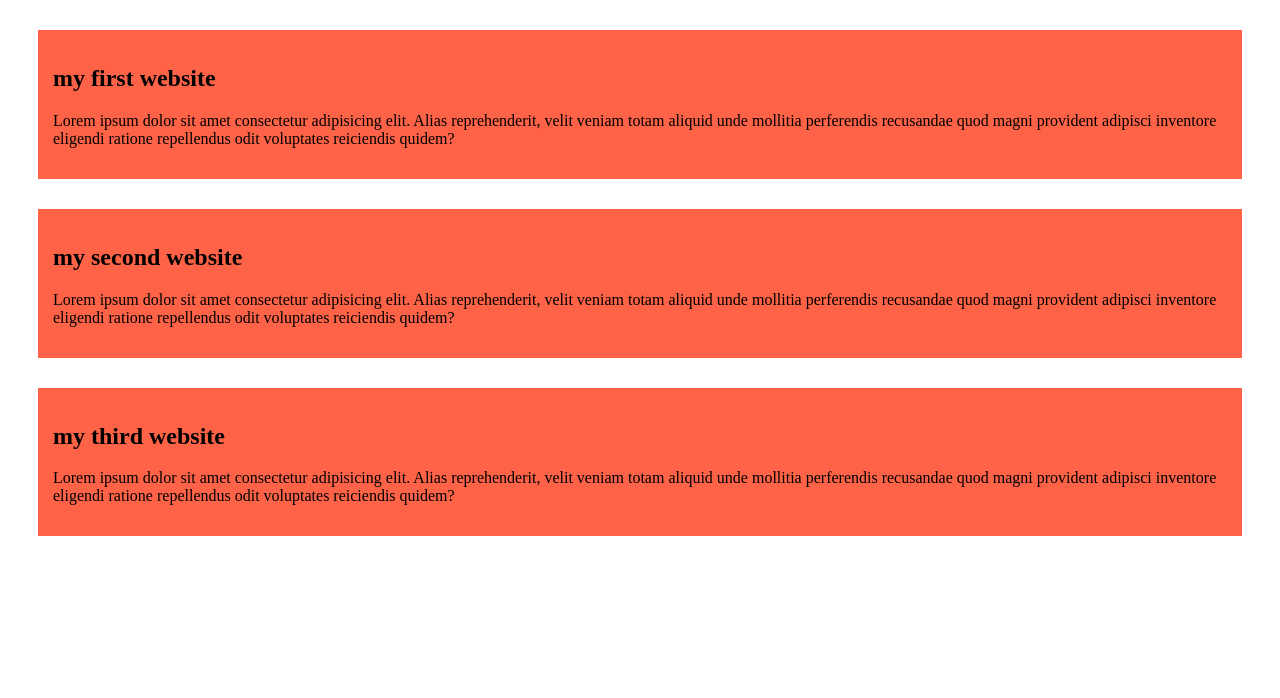
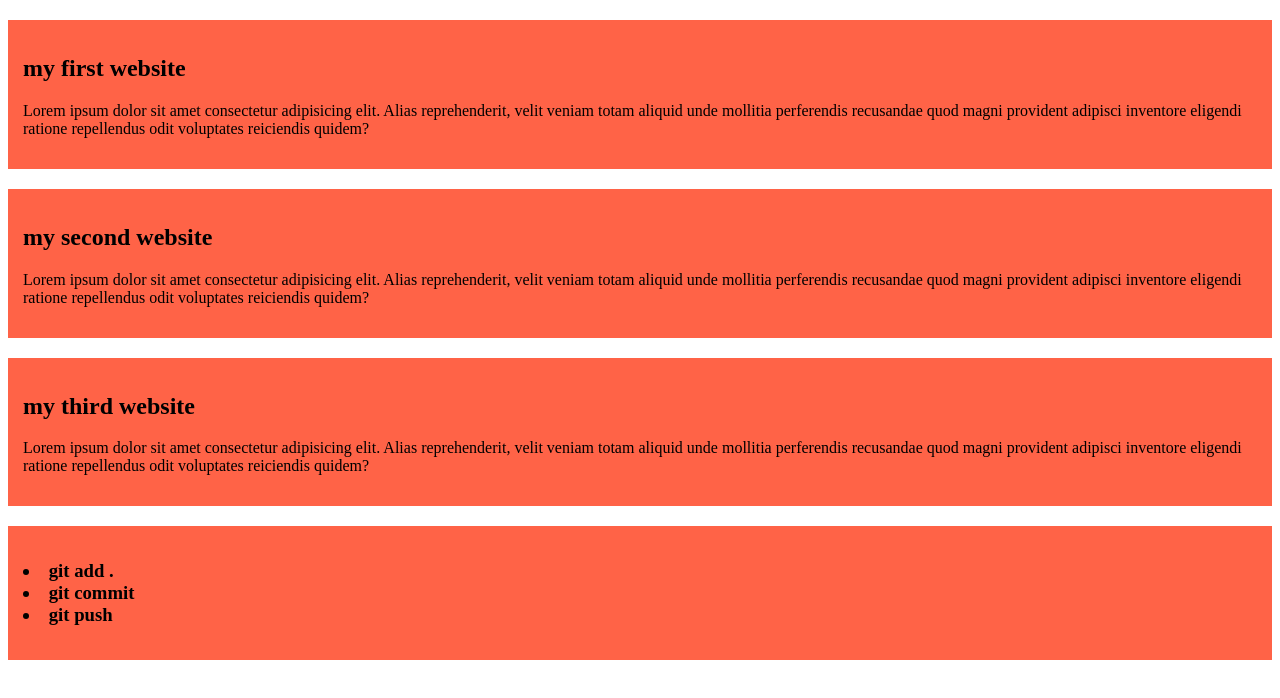
Before and after one commit to Shaharulislam1/my-simple-website, a plain HTML site: page index.html in a window 1280 px wide. Drawn offline with Linux system fonts and the light colour scheme.

Commit message:
this is the third commit

```diff
--- a/index.html
+++ b/index.html
@@ -19,5 +19,12 @@
         <h2>my third website</h2>
         <p>Lorem ipsum dolor sit amet consectetur adipisicing elit. Alias reprehenderit, velit veniam totam aliquid unde mollitia perferendis recusandae quod magni provident adipisci inventore eligendi ratione repellendus odit voluptates reiciendis quidem?</p>
     </div>
+    <div>
+        <h3>
+            <li>git add .</li>
+            <li>git commit</li>
+            <li>git push</li>
+        </h3>
+    </div>
 </body>
 </html>
--- a/styles/blog.css
+++ b/styles/blog.css
@@ -1,5 +1,5 @@
 div{
     background-color: tomato;
     padding: 15px;
-    margin: 30px;
+   margin-top: 20px;
 }
```
